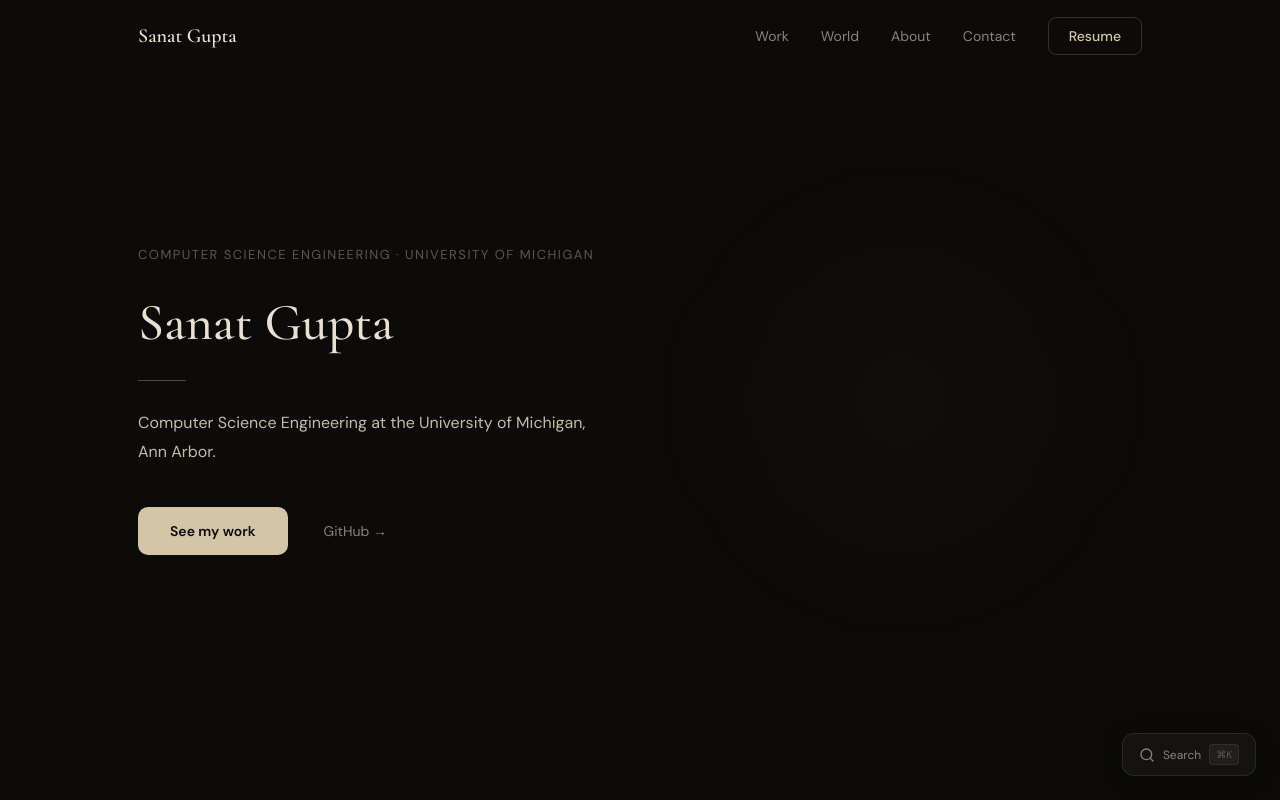
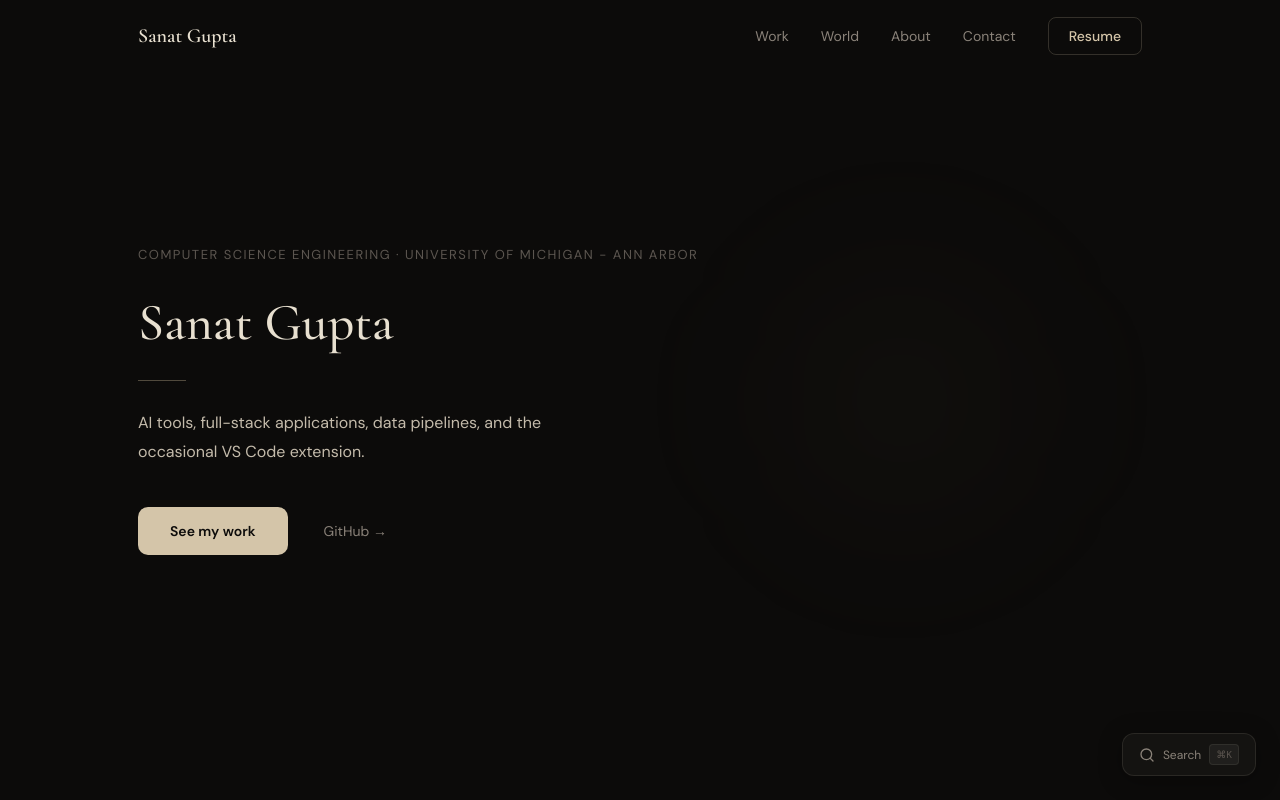
Before and after one commit to thesanatt/my-portfolio, a Next.js app: page / in a window 1280 px wide. Shown: the top 800 px of the page. Built offline with nearby package versions, Linux system fonts and the light colour scheme.

Commit message:
update hero text

```diff
--- a/src/components/Hero.tsx
+++ b/src/components/Hero.tsx
@@ -6,7 +6,7 @@ export default function Hero() {
       <div className="max-w-[600px]">
         <Reveal>
           <p className="font-body text-[12px] md:text-[13px] text-cream-dim mb-5 md:mb-7 tracking-[1.5px] uppercase">
-            Computer Science Engineering &middot; University of Michigan
+            Computer Science Engineering &middot; University of Michigan - Ann Arbor
           </p>
         </Reveal>
 
@@ -22,7 +22,7 @@ export default function Hero() {
 
         <Reveal delay={0.2}>
           <p className="font-body text-[15px] md:text-base text-cream-soft leading-[1.8] max-w-[460px] mb-8 md:mb-10">
-            Computer Science Engineering at the University of Michigan, Ann Arbor.
+            AI tools, full-stack applications, data pipelines, and the occasional VS Code extension.
           </p>
         </Reveal>
 
```
